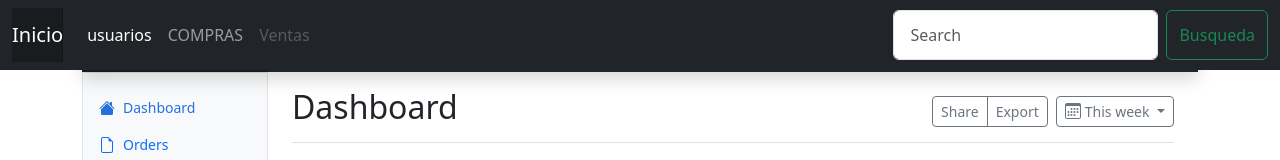
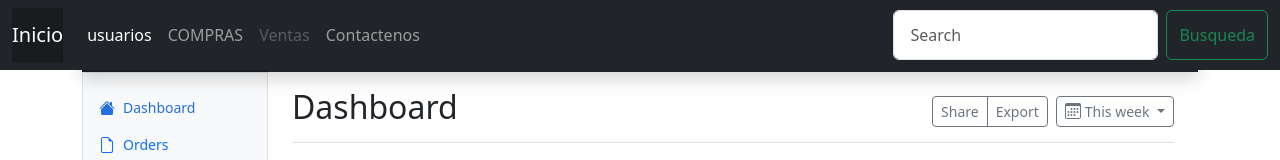
Before and after one commit to juanb19261/mantenimiento, an Angular app: page /dashboard in a window 1280 px wide. Shown: the top 160 px of the page. Built offline with nearby package versions, Linux system fonts and the light colour scheme.

Commit message:
nuevo link de contactenos

```diff
--- a/src/app/estructura/nav/nav.component.html
+++ b/src/app/estructura/nav/nav.component.html
@@ -15,6 +15,9 @@
           <li class="nav-item">
             <a class="nav-link disabled" aria-disabled="true">Ventas</a>
           </li>
+          <li class="nav-item">
+            <a href="" class="nav-link">Contactenos</a>
+          </li>
         </ul>
         <form class="d-flex" role="search">
           <input class="form-control me-2" type="search" placeholder="Search" aria-label="Search">
```
